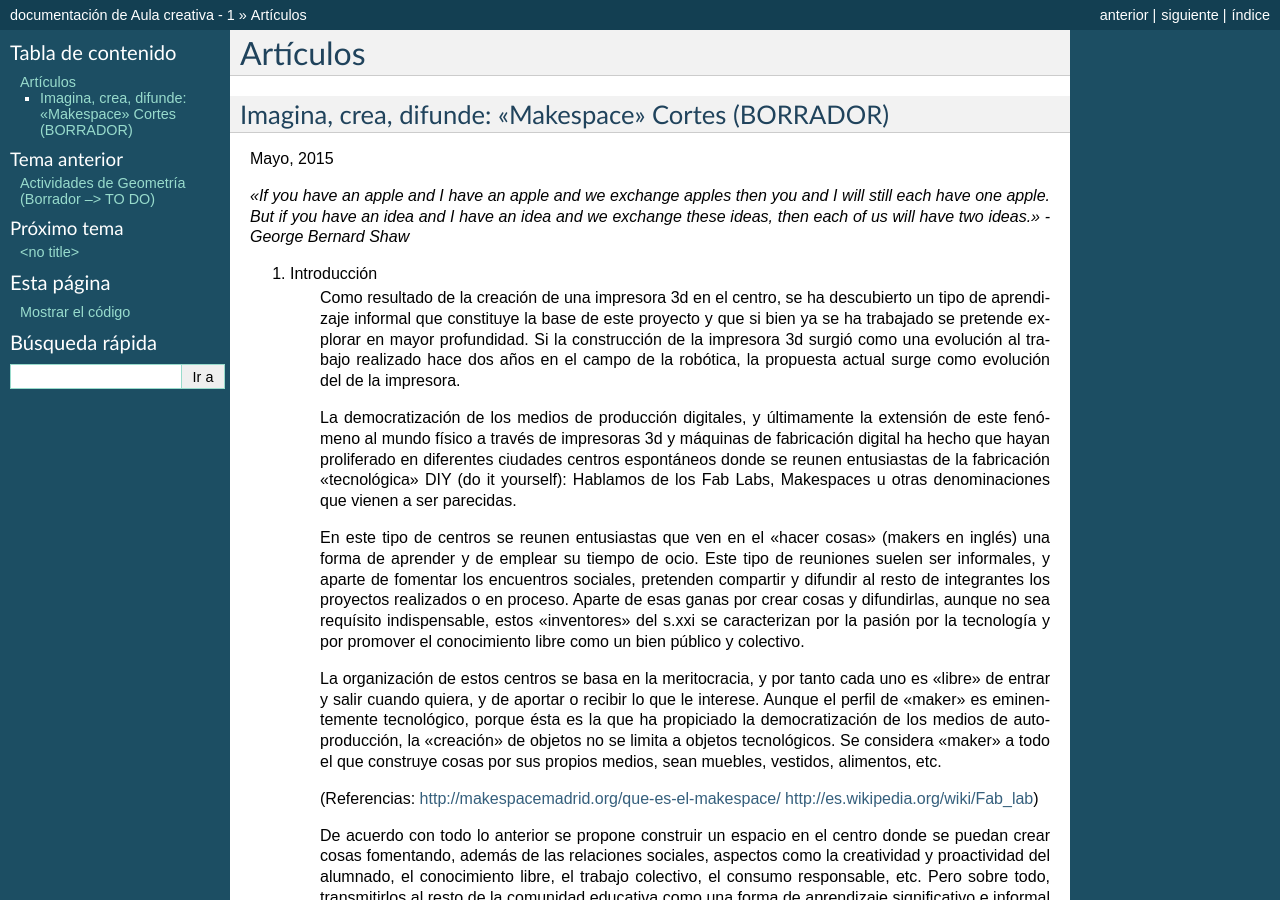
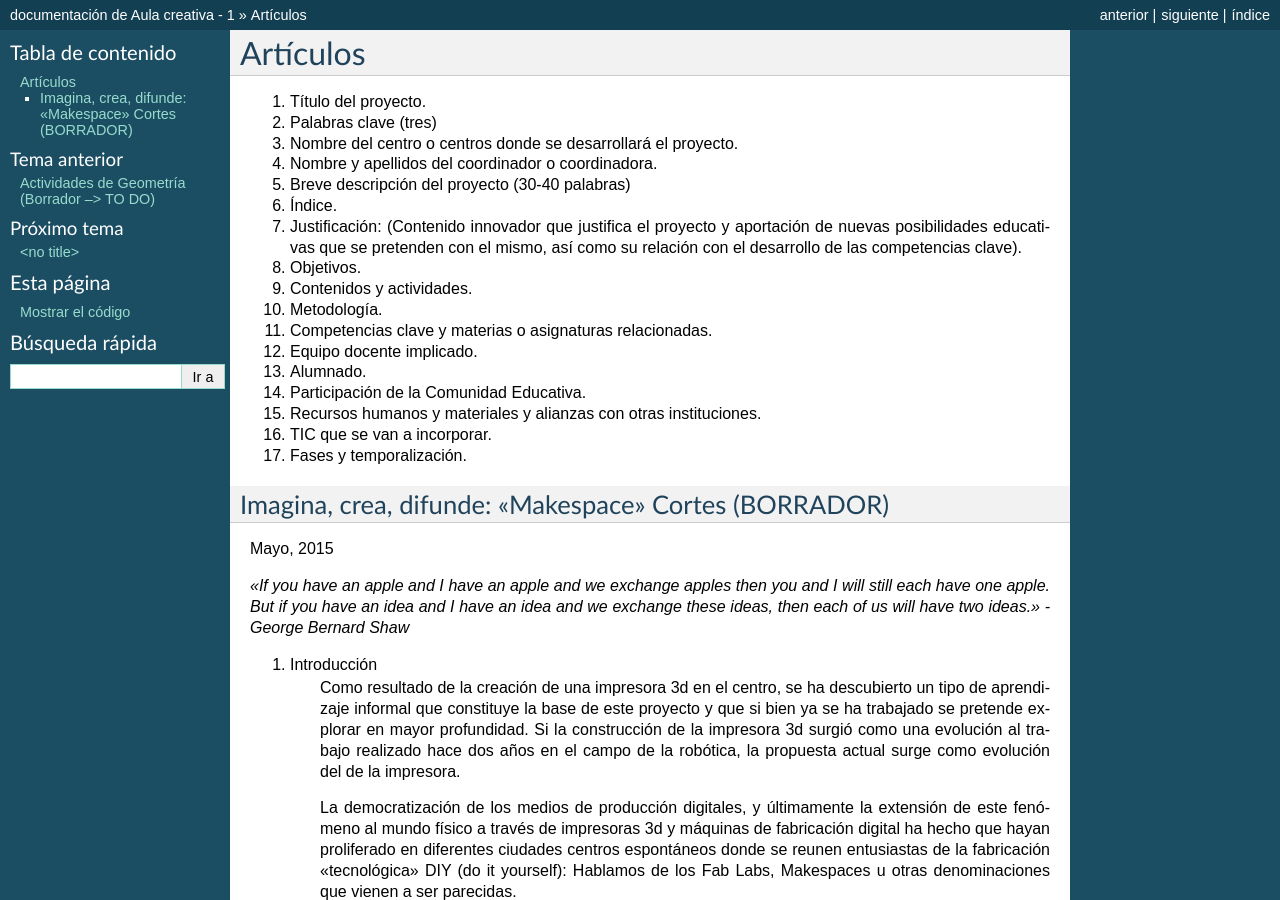
Before and after one commit to es3a10/aula_creativa, a Sphinx documentation site: the page built from docs/articulos.rst, in a window 1280 px wide and 900 px high. Built offline with Sphinx 7.4.7, drawn with Linux system fonts in a browser that asks for light colours.

Commit message:
Update articulos.rst

```diff
--- a/docs/articulos.rst
+++ b/docs/articulos.rst
@@ -1,5 +1,23 @@
 Artículos
 =========
+
+1. Título del proyecto.
+2. Palabras clave (tres)
+3. Nombre del centro o centros donde se desarrollará el proyecto.
+4. Nombre y apellidos del coordinador o coordinadora.
+5. Breve descripción del proyecto (30-40 palabras)
+6. Índice.
+7. Justificación: (Contenido innovador que justifica el proyecto y aportación de nuevas posibilidades educativas que se pretenden con el mismo, así como su relación con el desarrollo de las competencias clave).
+8. Objetivos.
+9. Contenidos y actividades.
+10. Metodología.
+11. Competencias clave y materias o asignaturas relacionadas.
+12. Equipo docente implicado.
+13. Alumnado.
+14. Participación de la Comunidad Educativa.
+15. Recursos humanos y materiales y alianzas con otras instituciones.
+16. TIC que se van a incorporar.
+17. Fases y temporalización.
 
 Imagina, crea, difunde: "Makespace" Cortes  (BORRADOR)
 ________________________________________
```
